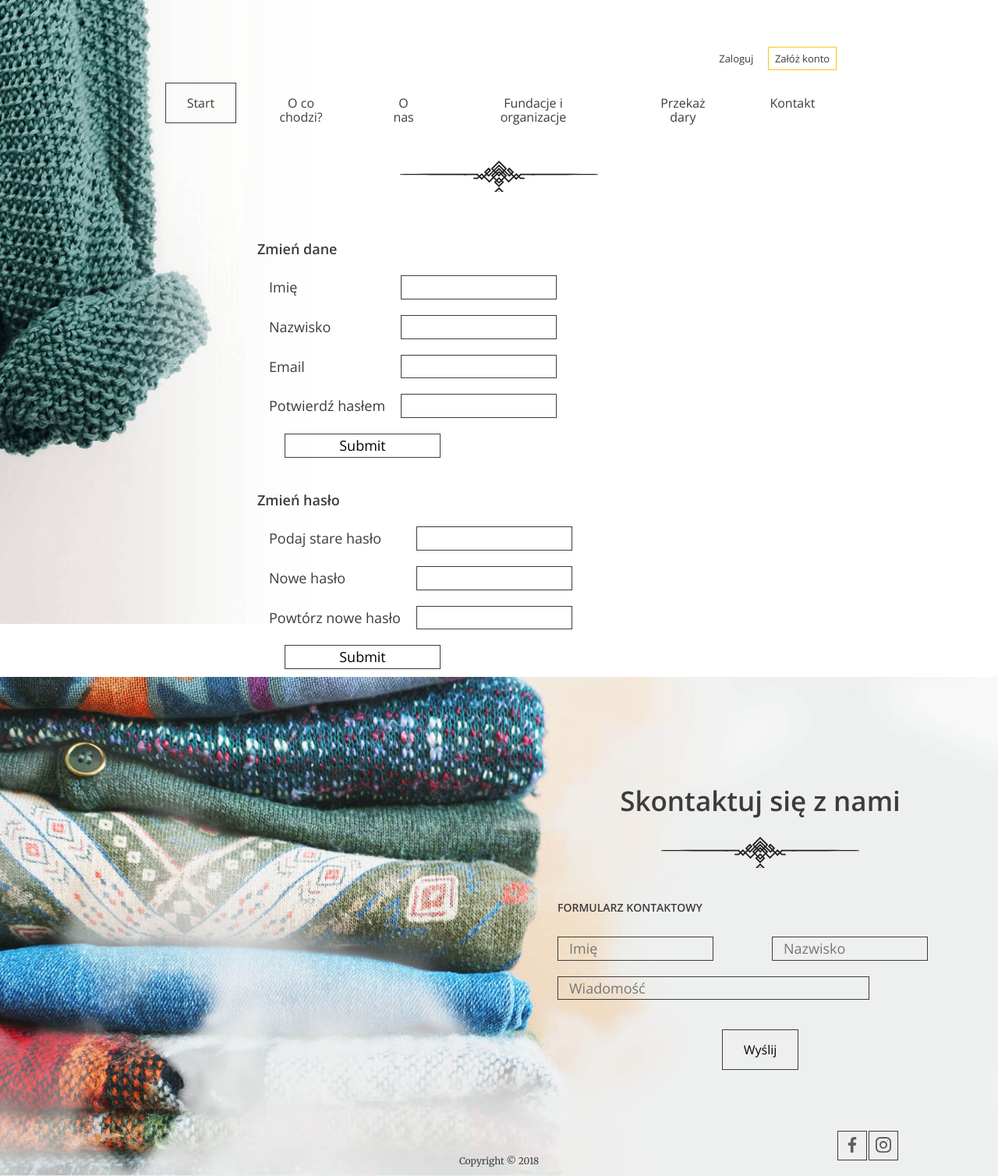
After one commit to franeksaww/Charity, a Django app: page /settings/ in a window 1280 px wide. The commit adds this page. Shown: the whole page at 78% size. Run offline with Django 3.2, Linux system fonts and the light colour scheme; parts of the project's set-up code (start-up, migrations or seed data) failed here and were passed over.

Commit message:
user can edit data and switch delivery status

```diff
--- a/charity/urls.py
+++ b/charity/urls.py
@@ -32,7 +32,14 @@ urlpatterns = [
     path('api/category/<int:id>', CategoryView.as_view(), name='category_details'),
     path('api/institution/', InstitutionsListView.as_view(), name='institutions_all'),
     path('api/institution/<int:id>', InstitutionsView.as_view(), name='institutions_details'),
+    path('api/donations/', DonationsListView.as_view(), name='donations'),
+    path('api/donations/<int:id>', DonationView.as_view(), name='donations-details'),
+
+    # user
     path('profile/', ProfileView.as_view(), name='profile'),
     path('donations/', UserDonationsView.as_view(), name='donations'),
     re_path(r'^donations/(?P<pk>[0-9]*)/$', UserDonationDetailView.as_view(), name='donation_detail'),
+    path('settings/', SettingsView.as_view(), name='settings'),
+    path('change_status/<int:id>', ChangeStatusView.as_view(), name='change_status'),
+    path('change_passwd/', PasswordChangeView.as_view(), name='password_change'),
 ]
--- a/main_apk/forms.py
+++ b/main_apk/forms.py
@@ -1,4 +1,6 @@
 from django import forms
+from django.contrib.auth.models import User
+from django.forms import ModelForm
 
 
 class LoginForm(forms.Form):
--- a/main_apk/templates/base.html
+++ b/main_apk/templates/base.html
@@ -18,7 +18,7 @@
                 Witaj {{ user.first_name }}
                 <ul class="dropdown">
                     <li><a href="{% url 'profile' %}">Profil</a></li>
-                    <li><a href="#">Ustawienia</a></li>
+                    <li><a href="{% url 'settings' %}">Ustawienia</a></li>
                     {% if request.user.is_superuser %}
                         <li><a href="/admin/">Panel administratora</a></li>
                     {% endif %}
--- /dev/null
+++ b/main_apk/templates/settings.html
@@ -0,0 +1,82 @@
+{% extends 'base.html' %}
+{% block content %}
+    <!doctype html>
+    <html lang="en">
+    <head>
+        <meta charset="UTF-8">
+        <meta name="viewport"
+              content="width=device-width, user-scalable=no, initial-scale=1.0, maximum-scale=1.0, minimum-scale=1.0">
+        <meta http-equiv="X-UA-Compatible" content="ie=edge">
+        <title>Document</title>
+        <style>
+            .center {
+                margin: auto;
+                width: 50%;
+                padding: 10px;
+            }
+        </style>
+    </head>
+    <body>
+    <h2>{{ msg }}</h2>
+    <form class="center" method="post" action="{% url 'settings' %}">
+        {% csrf_token %}
+        <div class="form-section form-section--columns">
+            <div class="form-section--column">
+                <h4>Zmień dane</h4>
+                <div class="form-group form-group--inline">
+                    <label> Imię <input type="text" name="first_name"/> </label>
+                </div>
+
+                <div class="form-group form-group--inline">
+                    <label> Nazwisko <input type="text" name="last_name"/> </label>
+                </div>
+
+                <div class="form-group form-group--inline">
+                    <label>
+                        Email <input type="text" name="email"/>
+                    </label>
+                </div>
+
+                <div class="form-group form-group--inline">
+                    <label>
+                        Potwierdź hasłem <input type="password" name="password1"/>
+                    </label>
+                </div>
+
+                <div class="form-group form-group--inline">
+                    <label>
+                        <input type="submit"/>
+                    </label>
+                </div>
+            </div>
+        </div>
+    </form>
+    <form class="center" method="post" action="{% url 'password_change' %}">
+        {% csrf_token %}
+        <div class="form-section form-section--columns">
+            <div class="form-section--column">
+                <h4>Zmień hasło</h4>
+                <div class="form-group form-group--inline">
+                    <label> Podaj stare hasło <input type="password" name="password2"/> </label>
+                </div>
+
+                <div class="form-group form-group--inline">
+                    <label> Nowe hasło <input type="password" name="new_password"/> </label>
+                </div>
+
+                <div class="form-group form-group--inline">
+                    <label>
+                        Powtórz nowe hasło <input type="password" name="new_password2"/>
+                    </label>
+                </div>
+                <div class="form-group form-group--inline">
+                    <label>
+                        <input type="submit"/>
+                    </label>
+                </div>
+            </div>
+        </div>
+    </form>
+    </body>
+    </html>
+{% endblock %}
--- a/main_apk/views.py
+++ b/main_apk/views.py
@@ -1,12 +1,13 @@
 from django.contrib.auth import authenticate, login, logout
+from django.contrib.auth.hashers import check_password
 from django.contrib.auth.models import User
 from django.shortcuts import render, redirect
 from django.views import View
 from rest_framework import generics
-
-from main_apk.forms import LoginForm
+import hashlib
+from main_apk.forms import LoginForm, UserForm
 from main_apk.models import DonationModel, InstitutionModel, CategoryModel
-from main_apk.serializers import CategorySerializer, InstitutionSerializer
+from main_apk.serializers import CategorySerializer, InstitutionSerializer, DonationSerializer
 
 
 class MainPageView(View):
@@ -117,8 +118,9 @@ class ProfileView(View):
 class UserDonationsView(View):
     def get(self, request):
         user = request.user
-        donations = DonationModel.objects.filter(user=user).order_by('-pick_up_date')
+        donations = DonationModel.objects.filter(user=user).order_by('status')
         return render(request, 'list_of_donations.html', {'donations': donations})
+
 
 class UserDonationDetailView(View):
     def get(self, request, pk):
@@ -127,6 +129,53 @@ class UserDonationDetailView(View):
         if donation.user == user:
             return render(request, 'donation_details..html', {'donation': donation})
         return redirect('main_page')
+
+
+class SettingsView(View):
+    def get(self, request):
+        return render(request, 'settings.html')
+
+    def post(self, request):
+        check = request.POST['password1']
+        if request.user.check_password(check):
+            user = User.objects.get(pk=request.user.id)
+            if request.POST['first_name']:
+                user.first_name = request.POST['first_name']
+            if request.POST['last_name']:
+                user.last_name = request.POST['last_name']
+            if request.POST['email']:
+                user.email = request.POST['email']
+                user.username = request.POST['email']
+            user.save()
+            msg = 'poprawnie zmieniono dane'
+            return render(request, 'settings.html', {'msg':msg})
+        msg = 'Błędne hasło!'
+        return render(request, 'settings.html', {'msg': msg})
+
+
+class PasswordChangeView(View):
+    def post(self, request):
+        check = request.POST['password2']
+        if request.user.check_password(check):
+            user = User.objects.get(pk=request.user.id)
+            if request.POST['new_password'] == request.POST['new_password2']:
+                user.set_password(request.POST['new_password'])
+                user.save()
+            return redirect('main_page')
+        msg = 'Błędne hasło'
+        return render(request, 'settings.html', {'msg':msg})
+
+
+class ChangeStatusView(View):
+    def get(self, request, id):
+        change_status = DonationModel.objects.get(pk=id)
+        if change_status.status:
+            change_status.status = False
+        else:
+            change_status.status = True
+        change_status.save()
+        return redirect('donations')
+
 
 class CategoryListView(generics.ListCreateAPIView):
     queryset = CategoryModel.objects.all()
@@ -146,3 +195,13 @@ class InstitutionsListView(generics.ListCreateAPIView):
 class InstitutionsView(generics.RetrieveUpdateDestroyAPIView):
     queryset = InstitutionModel.objects.all()
     serializer_class = InstitutionSerializer
+
+
+class DonationsListView(generics.ListCreateAPIView):
+    queryset = DonationModel.objects.all()
+    serializer_class = DonationSerializer
+
+
+class DonationView(generics.RetrieveUpdateDestroyAPIView):
+    queryset = DonationModel.objects.all()
+    serializer_class = DonationSerializer
```
Also changed, not shown: main_apk/models.py (+2 -5 lines), main_apk/serializers.py (+7 -1 lines), main_apk/static/js/app.js (+9 -6 lines), main_apk/templates/donation_details..html (+14 -0 lines), main_apk/templates/list_of_donations.html (+30 -1 lines), main_apk/migrations/0004_donationmodel_status.py (added), main_apk/migrations/0005_auto_20200330_0747.py (added), main_apk/migrations/0006_donationmodel_last_mod.py (added), main_apk/migrations/0007_auto_20200330_0802.py (added).
